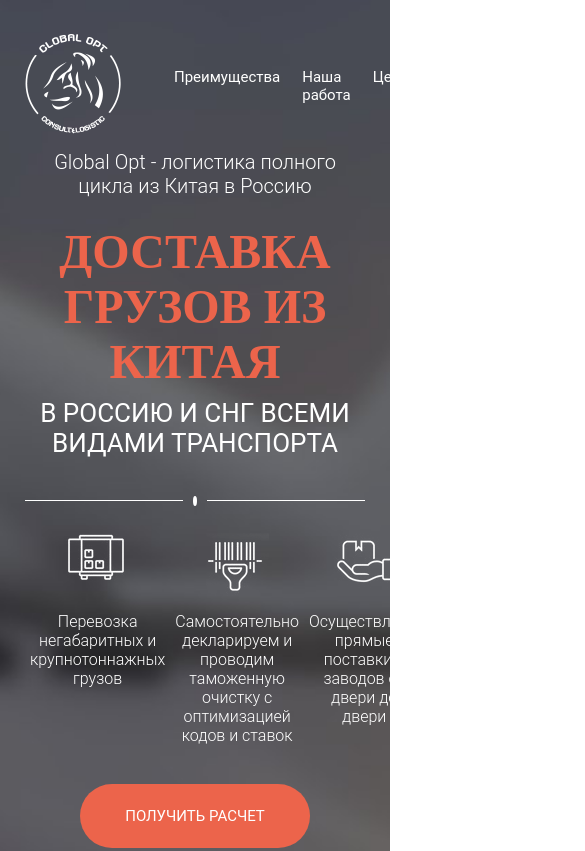
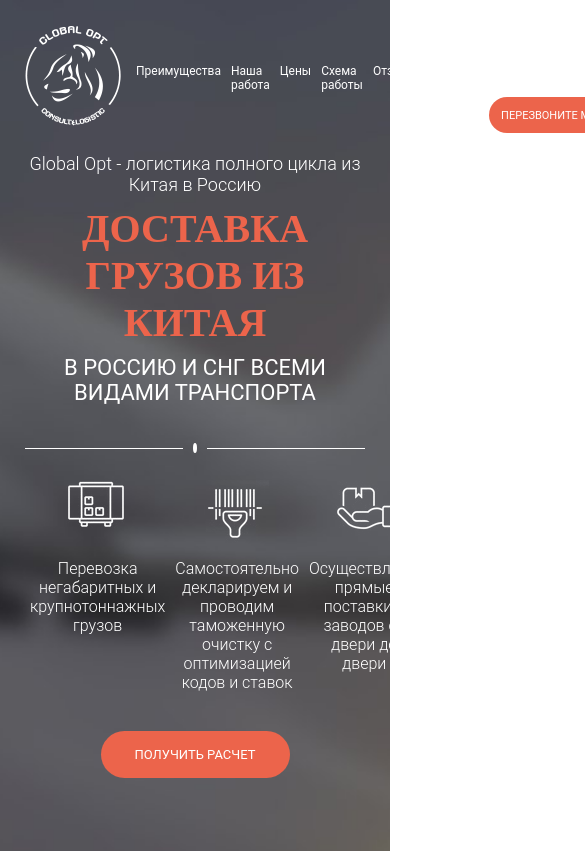
Before and after one commit to Kolyanbodymass/glopt, a website: page src/index.html in a window 390 px wide. Shown: the top 851 px of the page, 585 px wide, since content can reach past the window. Drawn offline with nearby package versions, Linux system fonts and the light colour scheme; files that its build step writes are made by us from their sources.

Commit message:
fixed @media - 991px

```diff
--- a/src/sass/base/_media.scss
+++ b/src/sass/base/_media.scss
@@ -15,22 +15,12 @@
         &__subtitle {
             font-size: 34px;
         }
+        &__description {
+            margin-top: 20px;
+        }
     }
-}
-@media (max-width: 991px) {
     .menu_item {
-        padding: 0 11px;
-    }
-    .main {
-        &__description {
-            font-size: 20px;
-        }
-        &__title {
-            font-size: 48px;
-        }
-        &__subtitle {
-            font-size: 26px;
-        }
+        padding: 0px 11px;
     }
     .agent__descr {
         max-width: 830px;
@@ -39,3 +29,68 @@
         margin: 0 5px;
     }
 }
+@media (max-width: 991px) {
+    .contacts {
+        align-items: flex-end;
+        &__connection {
+            margin-right: 0;
+        }
+        &__phone {
+            font-size: 16px;
+        }
+        &__btn {
+            font-size: 11px;
+            width: 128px;
+            height: 36px;
+        }
+    }
+    .menu_item {
+        padding: 0 5px;
+        font-size: 12px;
+    }
+    .main {
+        &__description {
+            font-size: 18px;
+            margin-bottom: 10px;
+        }
+        &__title {
+            font-size: 40px;
+        }
+        &__subtitle {
+            font-size: 22px;
+        }
+        &__btn {
+            font-size: 13px;
+            padding: 16px 34px;
+        }
+    }
+    .header__logo {
+        padding-right: 10px;
+    }
+    .prices__descr_central {
+        font-size: 24px;
+    }
+    .prices__btn {
+        width: 137px;
+        height: 36px;
+    }
+    .feed-form input {
+        width: 222px;
+    }
+    .reviews .slick-next {
+        left: 60%;
+    }
+    .reviews .slick-prev {
+        left: 37%;
+    }
+    .reviews .slick-center .reviews__descr {
+        font-size: 12px;
+        line-height: 18px;
+    }
+    .communication-form {
+        padding: 62px 10px 79px 10px;
+    }
+    .communication-form__form-wrapper {
+        padding: 28px 30px 25px 30px;
+    }
+}
```
Also changed, not shown: dist/css/style.min.css.
